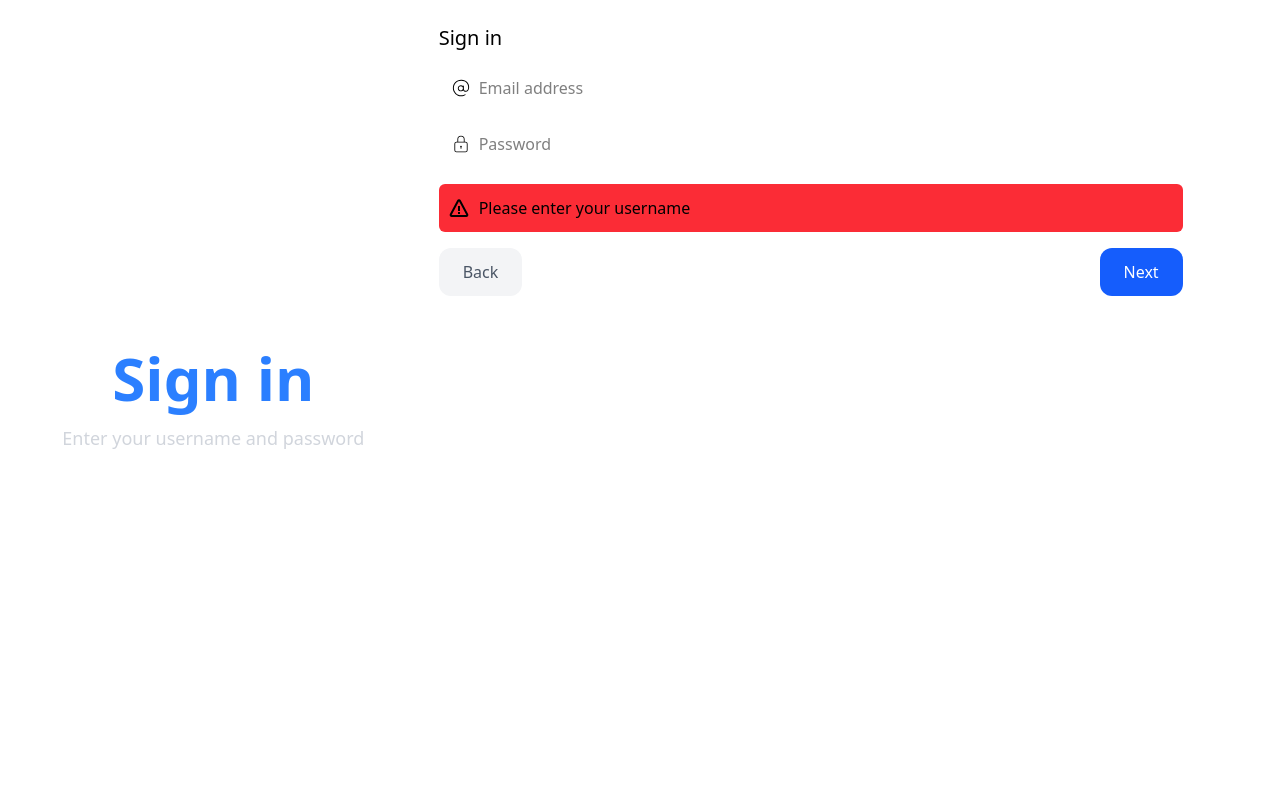
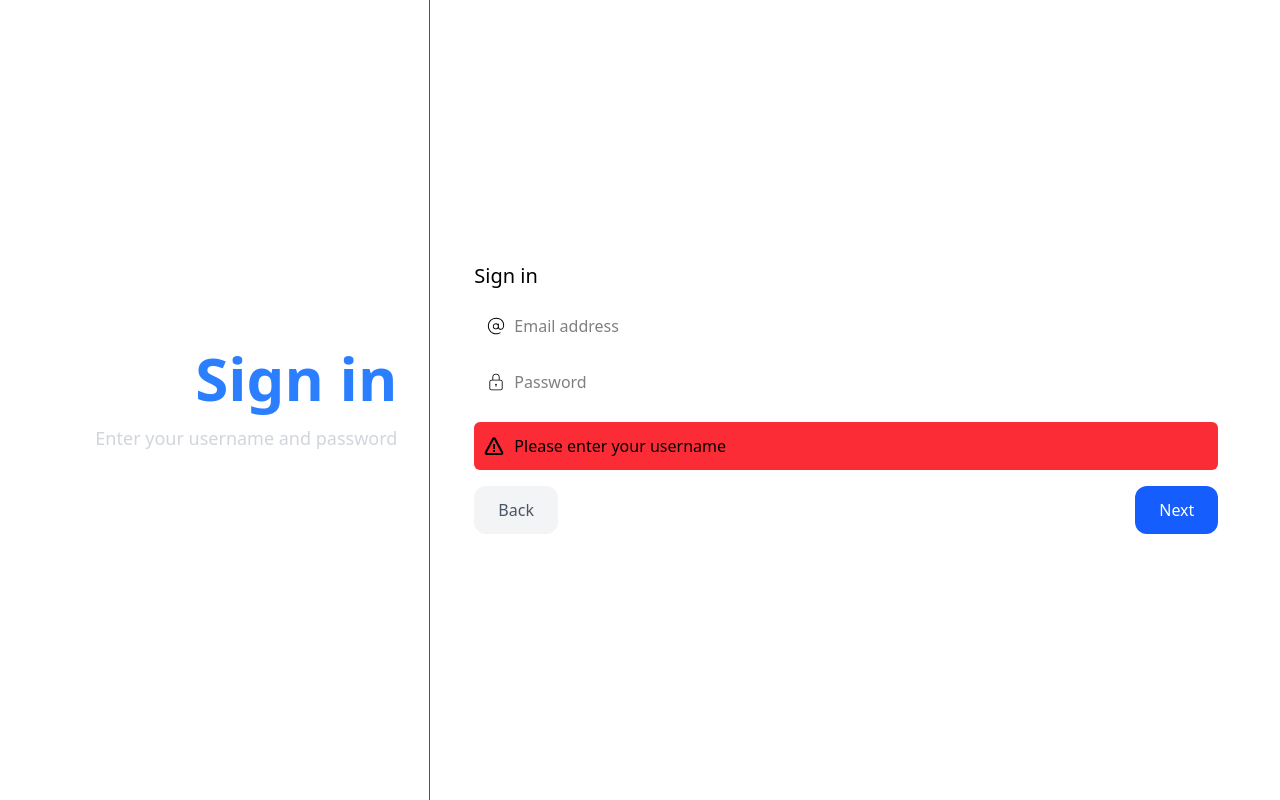
Before and after one commit to jakubkrup99/InzynierkaFront, a React (Vite) app: page /login in a window 1280 px wide. Built offline with nearby package versions, Linux system fonts and the light colour scheme.

Commit message:
Login page finished

```diff
--- a/src/pages/Login.tsx
+++ b/src/pages/Login.tsx
@@ -8,15 +8,16 @@ import ValidationError from "../components/ValidationError";
 function LoginPage() {
   const [errors, setErrors] = useState(["Please enter your username"]);
   return (
-    <div className="w-full min-h-screen flex">
-      <div className="hidden md:flex md:w-1/3 items-center justify-center dark:bg-[#151D28]">
-        <div className="text-center">
+    <div className="w-full min-h-screen flex mx-2">
+      <div className="hidden md:flex md:w-1/3 items-center justify-end dark:bg-[#151D28] p-8">
+        <div className="text-right">
           <h1 className="text-6xl font-bold text-blue-500 mb-4">Sign in</h1>
           <p className="text-gray-300 text-lg">
             Enter your username and password
           </p>
         </div>
       </div>
+      <div className="w-full md:w-2/3 flex items-center justify-start md:border-l-1 border-gray-600 p-8">
         <div className="text-left w-full p-3 max-w-3xl">
           <h1 className="text-xl my-3 ">Sign in</h1>
           <Form>
@@ -61,6 +62,7 @@ function LoginPage() {
           </Form>
         </div>
       </div>
+    </div>
   );
 }
 
```
Lines whose indentation alone changed are shown as unchanged.
